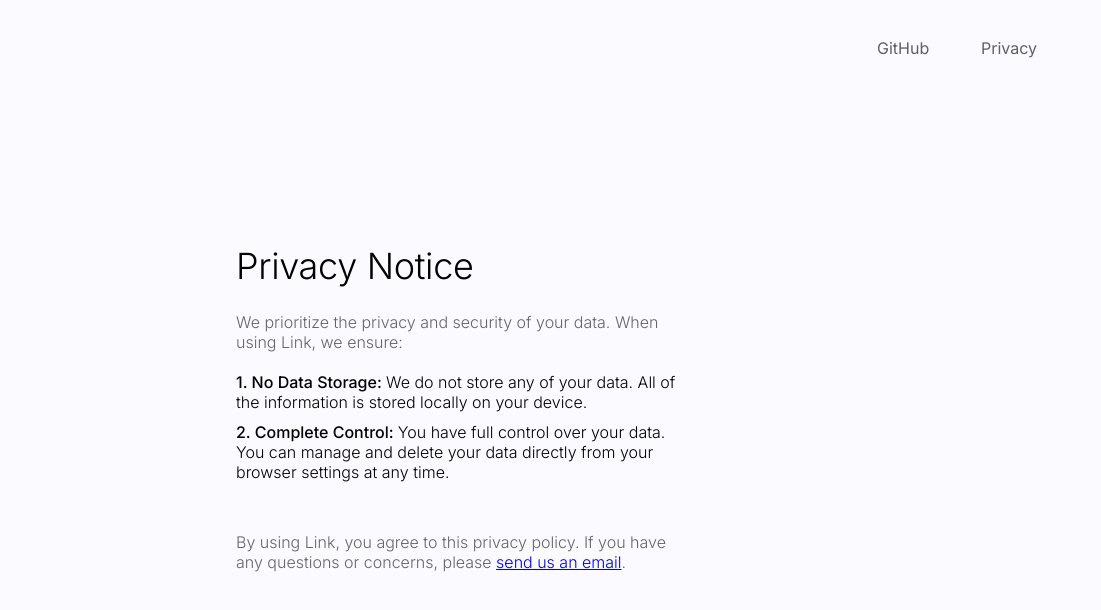
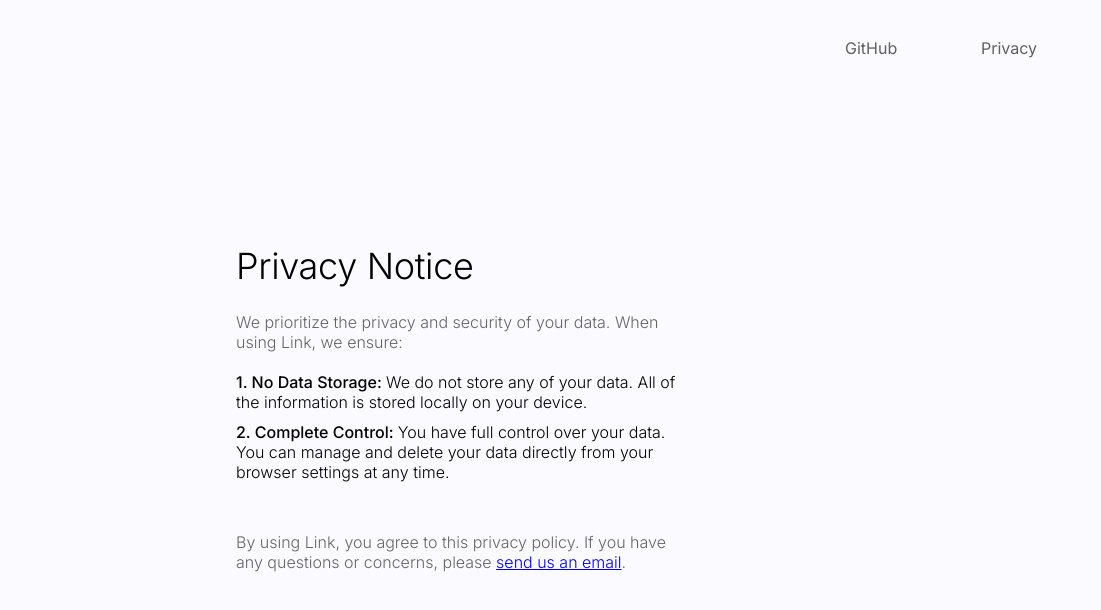
Before and after one commit to aw-kwok/CanvasLink, a website built with webpack: page privacy.html in a window 1280 px wide. Shown: the full height of the page, 179-1280 px from the left. Built offline with nearby package versions, Linux system fonts and the light colour scheme; some packages are replaced by stand-ins of ours.

Commit message:
style: adjust spacing between navigation links

```diff
--- a/styles.css
+++ b/styles.css
@@ -27,7 +27,7 @@ body {
 nav {
   display: flex;
   justify-content: space-between;
-  width: 10em;
+  width: 12em;
 }
 
 .navlink {
```
